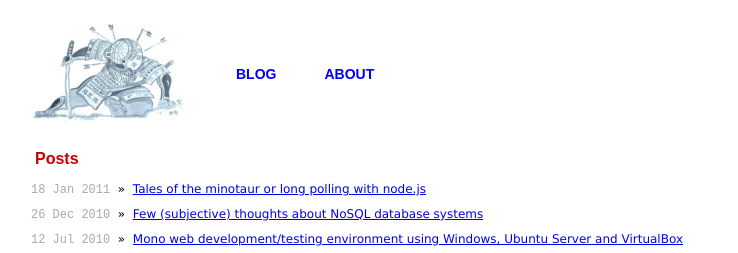
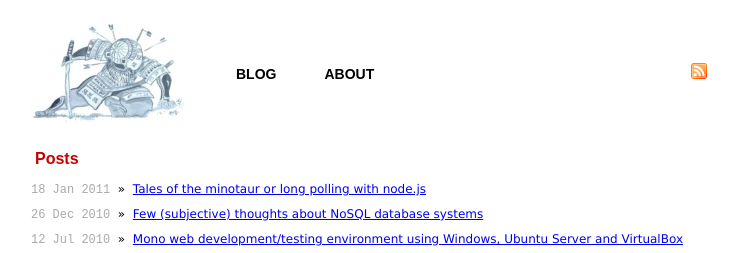
Before and after one commit to yojimbo87/yojimbo87.github.com, a Jekyll site: the page built from index.html, in a window 1280 px wide. Shown: the top 253 px of the page, without its empty margins (259-997 px from the left). Built offline with Jekyll 4.4.1, drawn with Linux system fonts in a browser that asks for light colours; Markdown is read by kramdown in place of the engine named in the settings.

Commit message:
Feed integration.

```diff
--- a/_layouts/about.html
+++ b/_layouts/about.html
@@ -1,6 +1,5 @@
 ---
 layout: default
-class: menu-blog
 ---
 
 {{ content }}
--- a/_layouts/default.html
+++ b/_layouts/default.html
@@ -25,8 +25,11 @@
 			<a href="/" style="height: 100px; margin: 0 24px 0 0;">
 				<img src="/images/samurai.jpg" alt="" />
 			</a>
-			<a href="/" id="menu-blog">BLOG</a>
-			<a href="/about/about.html" id="menu-about">ABOUT</a>
+			<a href="/">BLOG</a>
+			<a href="/about/about.html">ABOUT</a>
+			<a href="/feed/feed.xml" class="right">
+				<img src="/images/feed.png" alt="feed" />
+			</a>
 		</div>
 		<div id="content">
 			{{ content }}
--- a/css/screen.css
+++ b/css/screen.css
@@ -53,8 +53,7 @@ h3 { font-family: Arial; font-size: 14px; font-weight: bold; margin: 24px 4px 12
 	#header { margin: 24px 0; overflow: hidden; }
 	#header a { color: #000; display: block; float: left; font-family: Arial; font-size: 14px; font-weight: bold; line-height: 100px; margin: 0 24px; text-decoration: none; }
 	#header a:hover { text-decoration: underline; }
-
-	#header a#menu-blog, #header a#menu-about { color: blue; }
+	#header a.right { float: right; }
 
 	#content { margin: 4px 0; }
 	#content ul.posts { margin: 8px 0; }
--- a/index.html
+++ b/index.html
@@ -2,7 +2,6 @@
 layout: default
 title: yojimbo87's blog
 keywords: posts
-class: menu-blog
 ---
 
 <h1>Posts</h1>
```
Also changed, not shown: images/feed.png (added).
